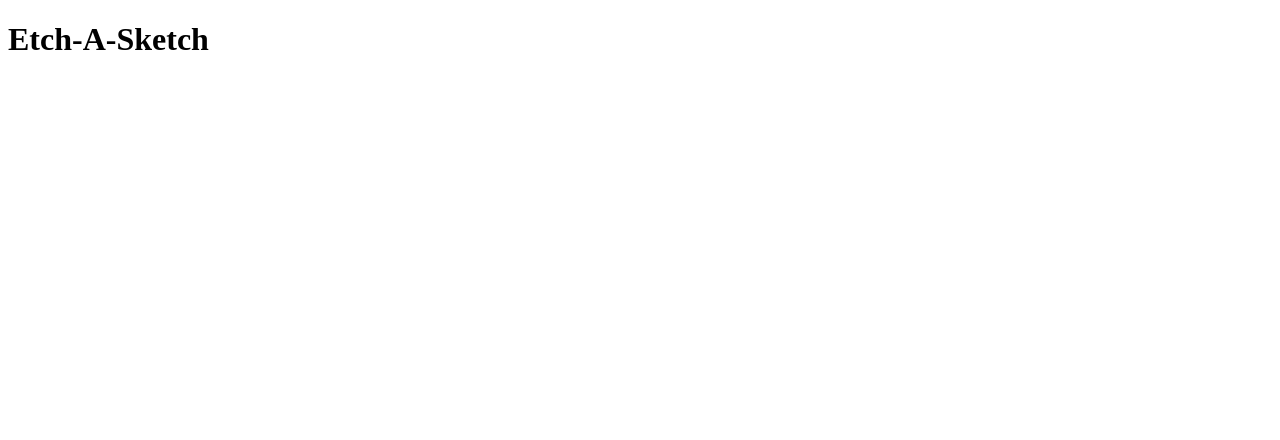
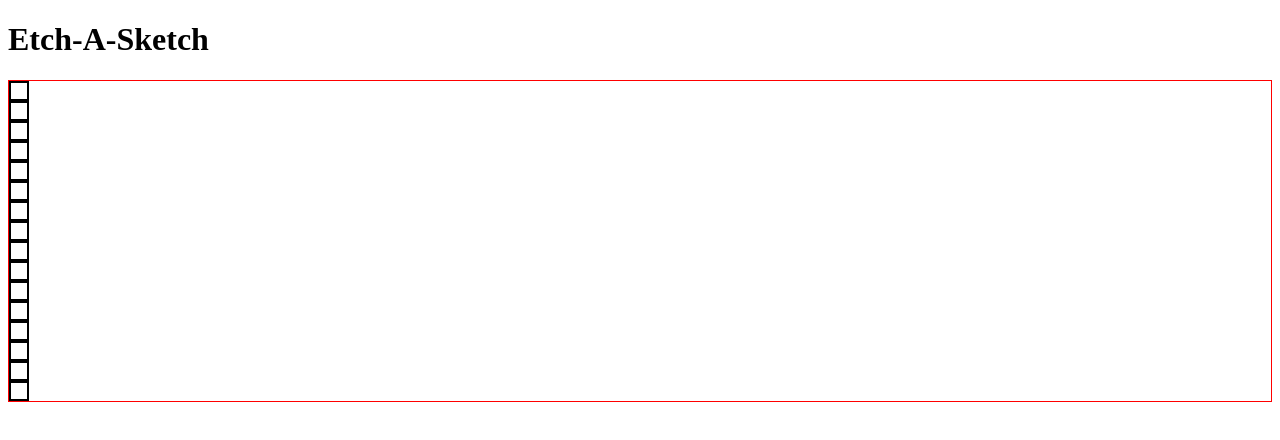
Before and after one commit to coleenhuang/Etch-A-Sketch, a plain HTML site: page index.html in a window 1280 px wide. Drawn offline with Linux system fonts and the light colour scheme.

Commit message:
added js to generate grid elements

```diff
--- a/index.html
+++ b/index.html
@@ -7,7 +7,7 @@
     </head>
     <body>
         <h1>Etch-A-Sketch</h1>
-        <div class="game-container">
+        <div class="grid-container">
 
         </div>
         <script src="index.js"></script>
--- a/index.js
+++ b/index.js
@@ -0,0 +1,11 @@
+const grid = document.querySelector('.grid-container');
+
+function insertSquares () {
+    for (let i = 0; i<16; i++) {
+        let div = document.createElement('div')
+        div.classList.add('square')
+        grid.appendChild(div)
+    }
+}
+
+insertSquares();
--- a/style.css
+++ b/style.css
@@ -0,0 +1,13 @@
+* {
+    box-sizing: border-box;
+}
+
+.grid-container {
+    border: solid red 1px;
+}
+
+.square {
+    height: 20px;
+    width: 20px;
+    border: solid black 2px;
+}
```
